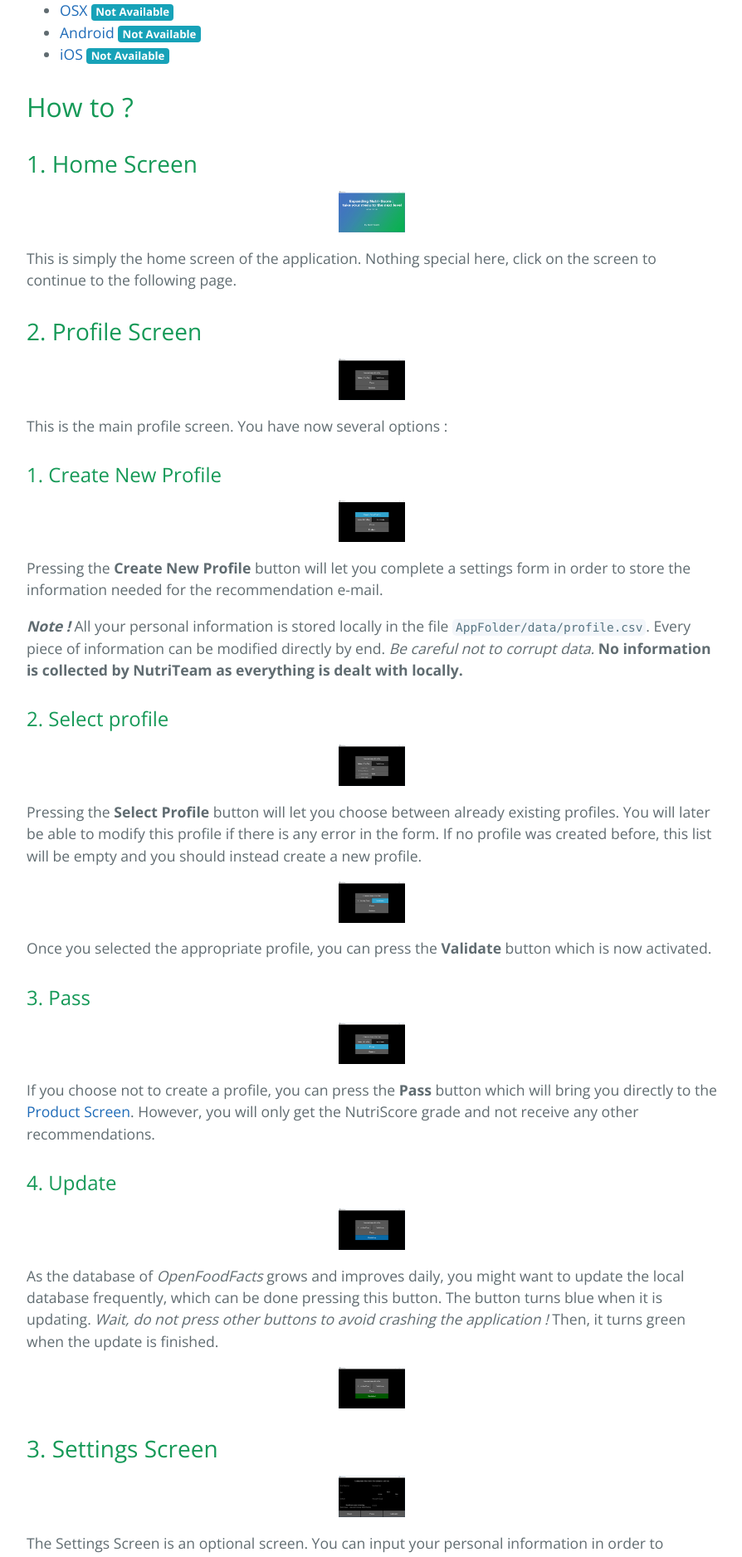
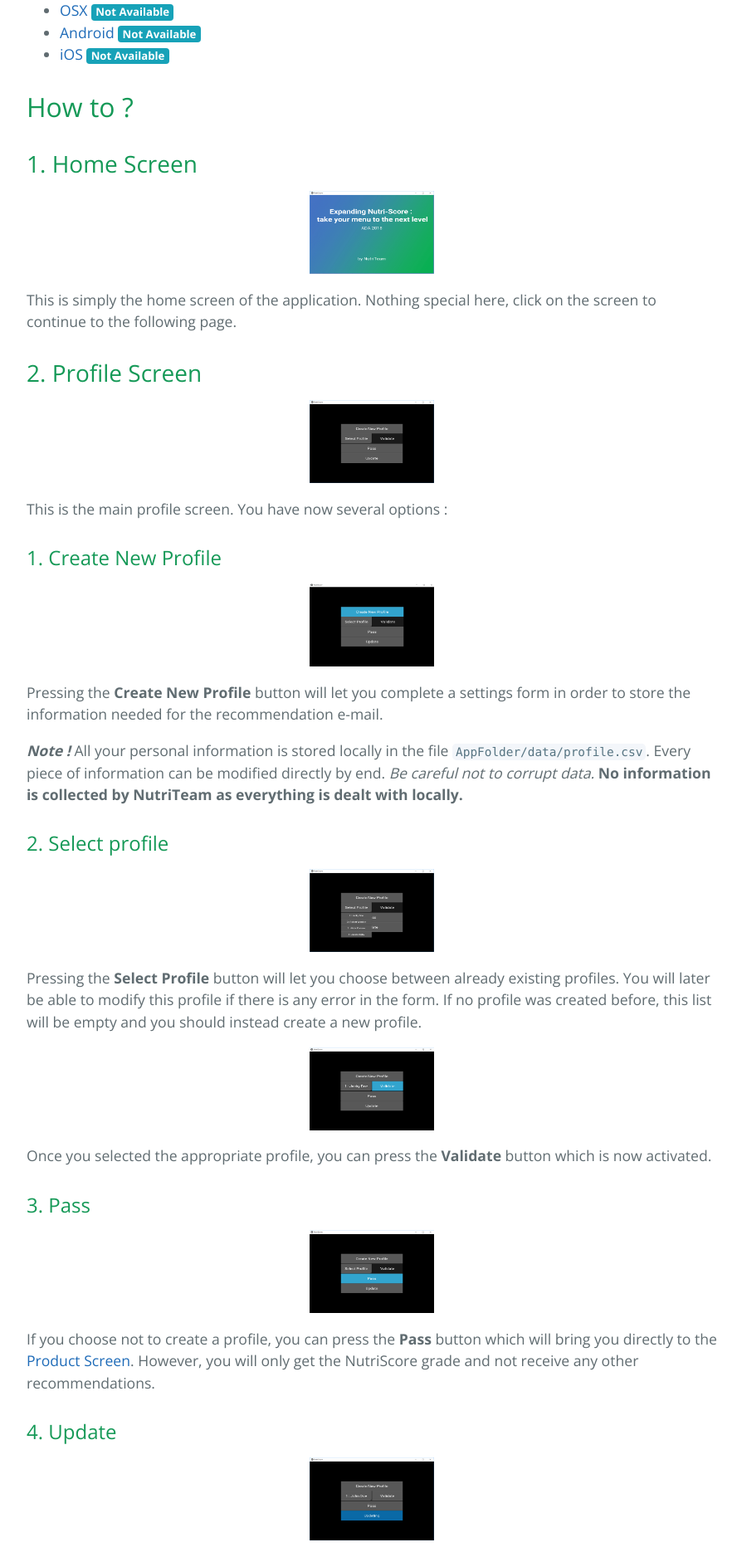
Before and after one commit to NutriTeam/Nutri_Score, a Jekyll site: the page built from app.md, in a window 1280 px wide. Shown: the part 1032-2908 px from the top of the page at 83% size, without its empty margins (192-1086 px from the left). Built offline with Jekyll 4.4.1, drawn with Linux system fonts in a browser that asks for light colours.

Commit message:
Update style.scss

```diff
--- a/assets/css/style.scss
+++ b/assets/css/style.scss
@@ -4,6 +4,6 @@
 @import 'jekyll-theme-cayman';
 
 .img_app {
-  height: 50px;
-  width: 80px;
+  height: 100px;
+  width: 150px;
 }
```
